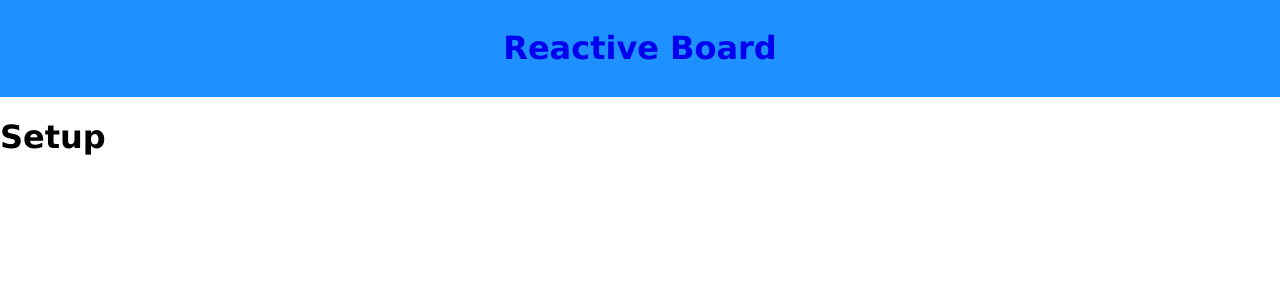
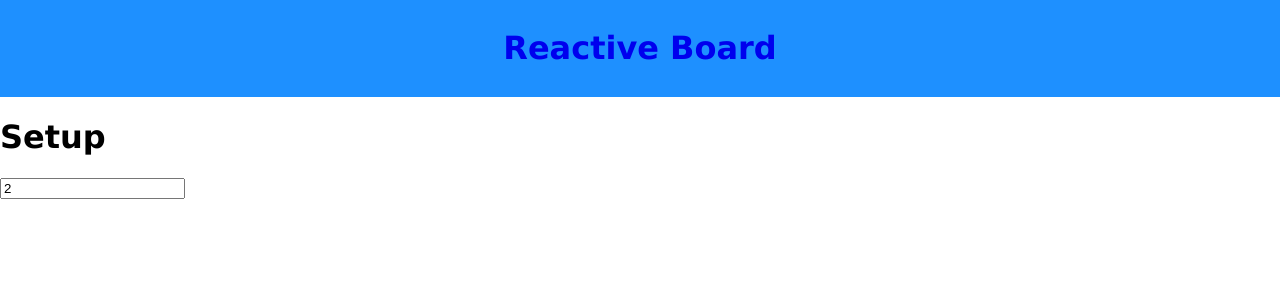
Before and after one commit to ArcusDeri/reactive-board, a React (Create React App) app: page / in a window 1280 px wide. Shown: the top 300 px of the page. Built offline with nearby package versions, Linux system fonts and the light colour scheme.

Commit message:
Create basic number input component. Access input value from parent and display it in console.

```diff
--- /dev/null
+++ b/src/Components/BoardDimensionFormComponent/BoardDimensionForm.tsx
@@ -0,0 +1,32 @@
+import * as React from 'react';
+
+interface IProps {
+    handler: (dimension: number) => void,
+    initialSize: number
+}
+
+interface IState {
+    currentDimension: number
+}
+
+export class BoardDimensionForm extends React.Component<IProps, IState> {
+
+    constructor (props: IProps) {
+        super(props);
+        this.setCurrentDimension = this.setCurrentDimension.bind(this);
+        this.state = {currentDimension: this.props.initialSize};
+    }
+
+    public render () {
+        return(
+            <div>
+                <input min={1} type="number" value={this.state.currentDimension} onChange={this.setCurrentDimension}/>
+            </div>
+        );
+    }
+
+    private setCurrentDimension (event: React.FormEvent<HTMLInputElement>):void {
+        const { value }: any = event.target;
+        this.setState({currentDimension: parseInt(value,10)}, () => this.props.handler(this.state.currentDimension));
+    }
+}
--- a/src/Components/BoardSetupComponent/BoardSetup.tsx
+++ b/src/Components/BoardSetupComponent/BoardSetup.tsx
@@ -1,4 +1,5 @@
 import * as React from 'react';
+import { BoardDimensionForm } from '../BoardDimensionFormComponent/BoardDimensionForm';
 import './BoardSetup.css';
 
 export class BoardSetup extends React.Component {
@@ -6,7 +7,12 @@ export class BoardSetup extends React.Component {
         return (
             <div className="board-setup">
                 <h1>Setup</h1>
+                <BoardDimensionForm handler={this.updateBoardXDimension} initialSize={2} />
             </div>
         );
     }
+
+    private updateBoardXDimension(dimension: number): void {
+        console.log(dimension);
+    }
 }
--- a/tslint.json
+++ b/tslint.json
@@ -1,7 +1,8 @@
 {
   "extends": ["tslint:recommended", "tslint-react", "tslint-config-prettier"],
   "rules": {
-    "ordered-imports": false
+    "ordered-imports": false,
+    "no-console": false
   },
   "linterOptions": {
     "exclude": [
```
